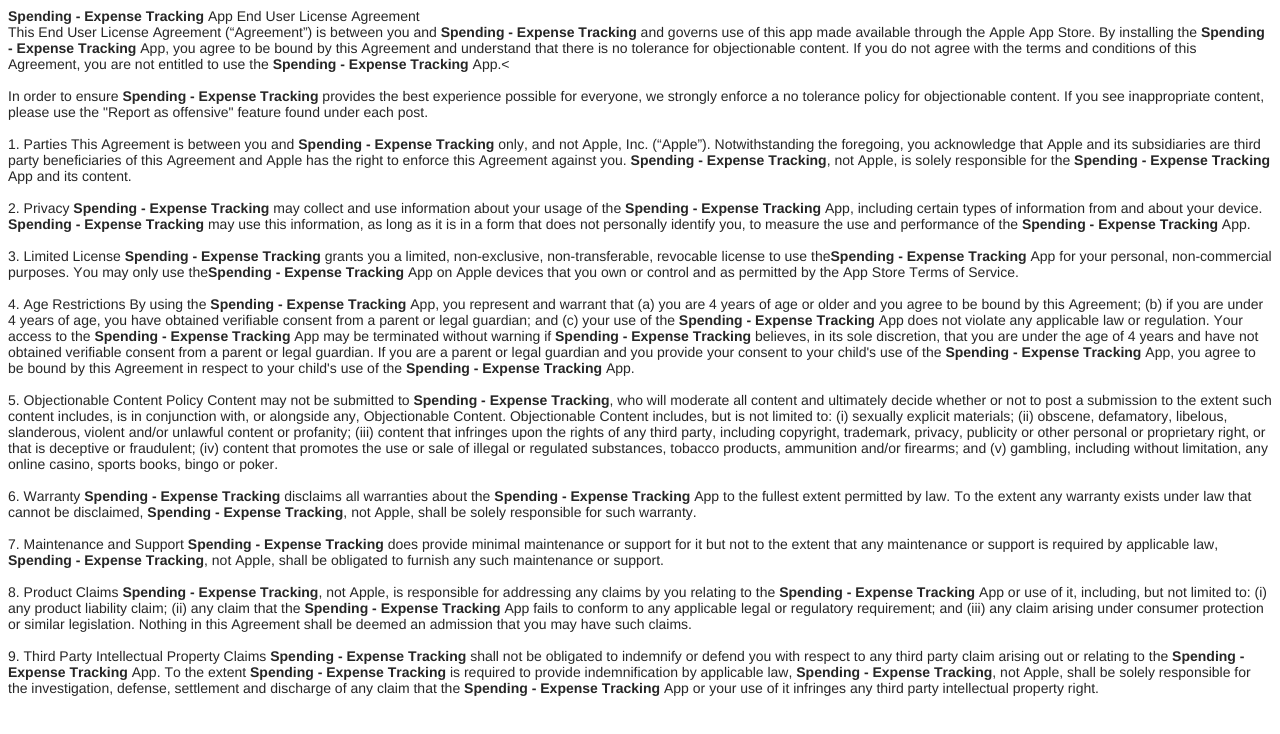
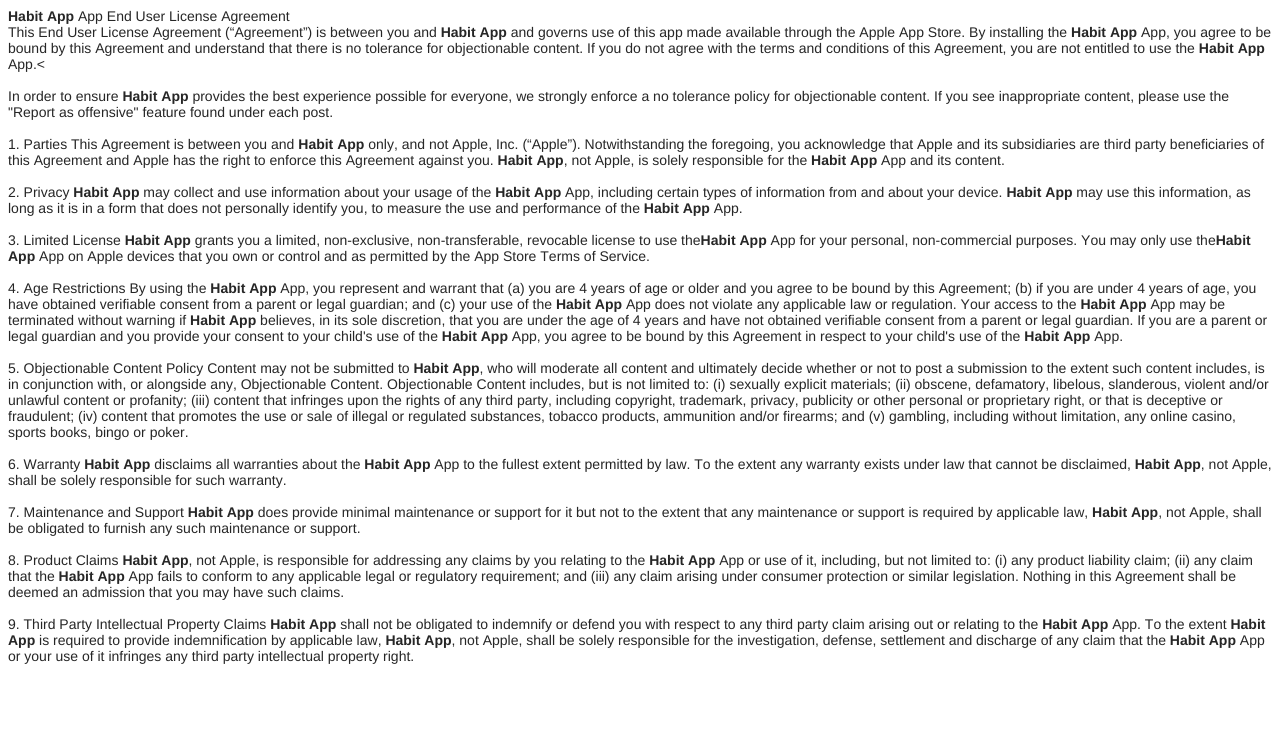
Before and after one commit to nickgavrilov/nickgavrilov.github.io, a plain HTML site: page habit_terms.html in a window 1280 px wide. Drawn offline with Linux system fonts and the light colour scheme.

Commit message:
Update habit_terms.html

```diff
--- a/habit_terms.html
+++ b/habit_terms.html
@@ -13,27 +13,27 @@
   </style>
 </head>
 <body>
-<p class="p1"><span class="s1"><b>Spending - Expense Tracking</b> App End User License Agreement</span></p>
-<p class="p1"><span class="s1">This End User License Agreement (“Agreement”) is between you and <b>Spending - Expense Tracking</b> and governs use of this app made available through the Apple App Store. By installing the <b>Spending - Expense Tracking</b> App, you agree to be bound by this Agreement and understand that there is no tolerance for objectionable content. If you do not agree with the terms and conditions of this Agreement, you are not entitled to use the <b>Spending - Expense Tracking</b> App.&lt;</span></p>
+<p class="p1"><span class="s1"><b>Habit App</b> App End User License Agreement</span></p>
+<p class="p1"><span class="s1">This End User License Agreement (“Agreement”) is between you and <b>Habit App</b> and governs use of this app made available through the Apple App Store. By installing the <b>Habit App</b> App, you agree to be bound by this Agreement and understand that there is no tolerance for objectionable content. If you do not agree with the terms and conditions of this Agreement, you are not entitled to use the <b>Habit App</b> App.&lt;</span></p>
 <p class="p2"><span class="s1"></span><br></p>
-<p class="p1"><span class="s1">In order to ensure <b>Spending - Expense Tracking</b> provides the best experience possible for everyone, we strongly enforce a no tolerance policy for objectionable content. If you see inappropriate content, please use the "Report as offensive" feature found under each post.</span></p>
+<p class="p1"><span class="s1">In order to ensure <b>Habit App</b> provides the best experience possible for everyone, we strongly enforce a no tolerance policy for objectionable content. If you see inappropriate content, please use the "Report as offensive" feature found under each post.</span></p>
 <p class="p2"><span class="s1"></span><br></p>
-<p class="p1"><span class="s1">1. Parties This Agreement is between you and <b>Spending - Expense Tracking</b> only, and not Apple, Inc. (“Apple”). Notwithstanding the foregoing, you acknowledge that Apple and its subsidiaries are third party beneficiaries of this Agreement and Apple has the right to enforce this Agreement against you. <b>Spending - Expense Tracking</b>, not Apple, is solely responsible for the <b>Spending - Expense Tracking</b> App and its content.</span></p>
+<p class="p1"><span class="s1">1. Parties This Agreement is between you and <b>Habit App</b> only, and not Apple, Inc. (“Apple”). Notwithstanding the foregoing, you acknowledge that Apple and its subsidiaries are third party beneficiaries of this Agreement and Apple has the right to enforce this Agreement against you. <b>Habit App</b>, not Apple, is solely responsible for the <b>Habit App</b> App and its content.</span></p>
 <p class="p2"><span class="s1"></span><br></p>
-<p class="p1"><span class="s1">2. Privacy <b>Spending - Expense Tracking</b> may collect and use information about your usage of the <b>Spending - Expense Tracking</b> App, including certain types of information from and about your device. <b>Spending - Expense Tracking</b> may use this information, as long as it is in a form that does not personally identify you, to measure the use and performance of the <b>Spending - Expense Tracking</b> App.</span></p>
+<p class="p1"><span class="s1">2. Privacy <b>Habit App</b> may collect and use information about your usage of the <b>Habit App</b> App, including certain types of information from and about your device. <b>Habit App</b> may use this information, as long as it is in a form that does not personally identify you, to measure the use and performance of the <b>Habit App</b> App.</span></p>
 <p class="p2"><span class="s1"></span><br></p>
-<p class="p1"><span class="s1">3. Limited License <b>Spending - Expense Tracking</b> grants you a limited, non-exclusive, non-transferable, revocable license to use the<b>Spending - Expense Tracking</b> App for your personal, non-commercial purposes. You may only use the<b>Spending - Expense Tracking</b> App on Apple devices that you own or control and as permitted by the App Store Terms of Service.</span></p>
+<p class="p1"><span class="s1">3. Limited License <b>Habit App</b> grants you a limited, non-exclusive, non-transferable, revocable license to use the<b>Habit App</b> App for your personal, non-commercial purposes. You may only use the<b>Habit App</b> App on Apple devices that you own or control and as permitted by the App Store Terms of Service.</span></p>
 <p class="p2"><span class="s1"></span><br></p>
-<p class="p1"><span class="s1">4. Age Restrictions By using the <b>Spending - Expense Tracking</b> App, you represent and warrant that (a) you are 4 years of age or older and you agree to be bound by this Agreement; (b) if you are under 4 years of age, you have obtained verifiable consent from a parent or legal guardian; and (c) your use of the <b>Spending - Expense Tracking</b> App does not violate any applicable law or regulation. Your access to the <b>Spending - Expense Tracking</b> App may be terminated without warning if <b>Spending - Expense Tracking</b> believes, in its sole discretion, that you are under the age of 4 years and have not obtained verifiable consent from a parent or legal guardian. If you are a parent or legal guardian and you provide your consent to your child's use of the <b>Spending - Expense Tracking</b> App, you agree to be bound by this Agreement in respect to your child's use of the <b>Spending - Expense Tracking</b> App.</span></p>
+<p class="p1"><span class="s1">4. Age Restrictions By using the <b>Habit App</b> App, you represent and warrant that (a) you are 4 years of age or older and you agree to be bound by this Agreement; (b) if you are under 4 years of age, you have obtained verifiable consent from a parent or legal guardian; and (c) your use of the <b>Habit App</b> App does not violate any applicable law or regulation. Your access to the <b>Habit App</b> App may be terminated without warning if <b>Habit App</b> believes, in its sole discretion, that you are under the age of 4 years and have not obtained verifiable consent from a parent or legal guardian. If you are a parent or legal guardian and you provide your consent to your child's use of the <b>Habit App</b> App, you agree to be bound by this Agreement in respect to your child's use of the <b>Habit App</b> App.</span></p>
 <p class="p2"><span class="s1"></span><br></p>
-<p class="p1"><span class="s1">5. Objectionable Content Policy Content may not be submitted to <b>Spending - Expense Tracking</b>, who will moderate all content and ultimately decide whether or not to post a submission to the extent such content includes, is in conjunction with, or alongside any, Objectionable Content. Objectionable Content includes, but is not limited to: (i) sexually explicit materials; (ii) obscene, defamatory, libelous, slanderous, violent and/or unlawful content or profanity; (iii) content that infringes upon the rights of any third party, including copyright, trademark, privacy, publicity or other personal or proprietary right, or that is deceptive or fraudulent; (iv) content that promotes the use or sale of illegal or regulated substances, tobacco products, ammunition and/or firearms; and (v) gambling, including without limitation, any online casino, sports books, bingo or poker.</span></p>
+<p class="p1"><span class="s1">5. Objectionable Content Policy Content may not be submitted to <b>Habit App</b>, who will moderate all content and ultimately decide whether or not to post a submission to the extent such content includes, is in conjunction with, or alongside any, Objectionable Content. Objectionable Content includes, but is not limited to: (i) sexually explicit materials; (ii) obscene, defamatory, libelous, slanderous, violent and/or unlawful content or profanity; (iii) content that infringes upon the rights of any third party, including copyright, trademark, privacy, publicity or other personal or proprietary right, or that is deceptive or fraudulent; (iv) content that promotes the use or sale of illegal or regulated substances, tobacco products, ammunition and/or firearms; and (v) gambling, including without limitation, any online casino, sports books, bingo or poker.</span></p>
 <p class="p2"><span class="s1"></span><br></p>
-<p class="p1"><span class="s1">6. Warranty <b>Spending - Expense Tracking</b> disclaims all warranties about the <b>Spending - Expense Tracking</b> App to the fullest extent permitted by law. To the extent any warranty exists under law that cannot be disclaimed, <b>Spending - Expense Tracking</b>, not Apple, shall be solely responsible for such warranty.</span></p>
+<p class="p1"><span class="s1">6. Warranty <b>Habit App</b> disclaims all warranties about the <b>Habit App</b> App to the fullest extent permitted by law. To the extent any warranty exists under law that cannot be disclaimed, <b>Habit App</b>, not Apple, shall be solely responsible for such warranty.</span></p>
 <p class="p2"><span class="s1"></span><br></p>
-<p class="p1"><span class="s1">7. Maintenance and Support <b>Spending - Expense Tracking</b> does provide minimal maintenance or support for it but not to the extent that any maintenance or support is required by applicable law, <b>Spending - Expense Tracking</b>, not Apple, shall be obligated to furnish any such maintenance or support.</span></p>
+<p class="p1"><span class="s1">7. Maintenance and Support <b>Habit App</b> does provide minimal maintenance or support for it but not to the extent that any maintenance or support is required by applicable law, <b>Habit App</b>, not Apple, shall be obligated to furnish any such maintenance or support.</span></p>
 <p class="p2"><span class="s1"></span><br></p>
-<p class="p1"><span class="s1">8. Product Claims <b>Spending - Expense Tracking</b>, not Apple, is responsible for addressing any claims by you relating to the <b>Spending - Expense Tracking</b> App or use of it, including, but not limited to: (i) any product liability claim; (ii) any claim that the <b>Spending - Expense Tracking</b> App fails to conform to any applicable legal or regulatory requirement; and (iii) any claim arising under consumer protection or similar legislation. Nothing in this Agreement shall be deemed an admission that you may have such claims.</span></p>
+<p class="p1"><span class="s1">8. Product Claims <b>Habit App</b>, not Apple, is responsible for addressing any claims by you relating to the <b>Habit App</b> App or use of it, including, but not limited to: (i) any product liability claim; (ii) any claim that the <b>Habit App</b> App fails to conform to any applicable legal or regulatory requirement; and (iii) any claim arising under consumer protection or similar legislation. Nothing in this Agreement shall be deemed an admission that you may have such claims.</span></p>
 <p class="p2"><span class="s1"></span><br></p>
-<p class="p1"><span class="s1">9. Third Party Intellectual Property Claims <b>Spending - Expense Tracking</b> shall not be obligated to indemnify or defend you with respect to any third party claim arising out or relating to the <b>Spending - Expense Tracking</b> App. To the extent <b>Spending - Expense Tracking</b> is required to provide indemnification by applicable law, <b>Spending - Expense Tracking</b>, not Apple, shall be solely responsible for the investigation, defense, settlement and discharge of any claim that the <b>Spending - Expense Tracking</b> App or your use of it infringes any third party intellectual property right.</span></p>
+<p class="p1"><span class="s1">9. Third Party Intellectual Property Claims <b>Habit App</b> shall not be obligated to indemnify or defend you with respect to any third party claim arising out or relating to the <b>Habit App</b> App. To the extent <b>Habit App</b> is required to provide indemnification by applicable law, <b>Habit App</b>, not Apple, shall be solely responsible for the investigation, defense, settlement and discharge of any claim that the <b>Habit App</b> App or your use of it infringes any third party intellectual property right.</span></p>
 </body>
 </html>
```
